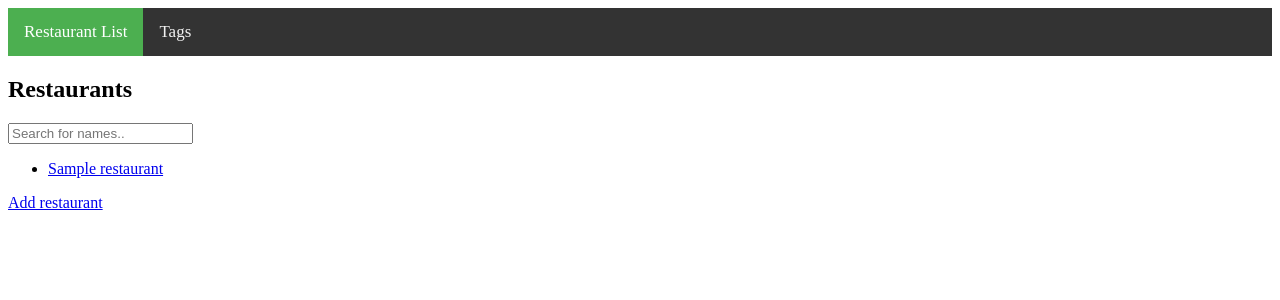
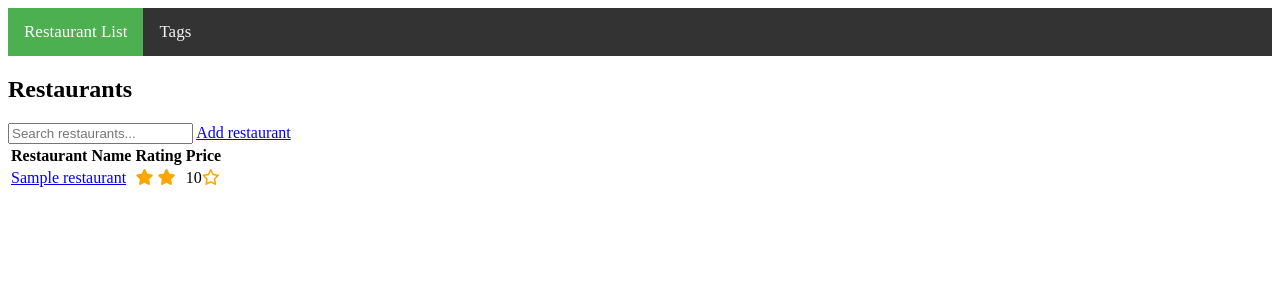
Before and after one commit to psmith150/restaurant-tracker, a Django app: template restaurant_tracker/templates/restaurant_tracker/index.html in a window 1280 px wide. Shown: the top 300 px of the page. Run offline with Django 3.2, Linux system fonts and the light colour scheme; the template is opened without the code that fills it: most values are stand-ins (such as "Sample title", 1, 10 or a date in 2020); some libraries are stand-ins or nearby versions.

Commit message:
Began adding style to index page.

```diff
--- a/restaurant_tracker/static/restaurant_tracker/style.css
+++ b/restaurant_tracker/static/restaurant_tracker/style.css
@@ -25,3 +25,15 @@
     background-color: #4CAF50;
     color: white;
   }
+
+  .fa-star {
+    color:orange;
+  }
+
+  .fa-star-half-alt {
+    color: orange;
+  }
+
+  #rating-column {
+    color: orange;
+  }
--- a/restaurant_tracker/templates/restaurant_tracker/base_restaurant.html
+++ b/restaurant_tracker/templates/restaurant_tracker/base_restaurant.html
@@ -1,7 +1,12 @@
 {% comment %} {% extends "base.html" %} {% endcomment %}
 {% load static %}
+<html>
+<head>
+<script src="https://kit.fontawesome.com/9357b5b30a.js"></script>
+<link rel="stylesheet" type="text/css" href="{% static 'restaurant_tracker/style.css' %}">
+</head>
+<body>
 {% block content%}
-    <link rel="stylesheet" type="text/css" href="{% static 'restaurant_tracker/style.css' %}">
     <div class="topnav">
         <a class="active" href="/restaurants">Restaurant List</a>
         <a >Tags</a>
@@ -11,3 +16,5 @@
         {% endblock %}
     </div>
 {% endblock content %}
+</body>
+</html>
--- a/restaurant_tracker/templates/restaurant_tracker/index.html
+++ b/restaurant_tracker/templates/restaurant_tracker/index.html
@@ -1,20 +1,74 @@
 {% extends "restaurant_tracker/base_restaurant.html" %}
-
+{% load static %}
 {% block page %}
 <h2>Restaurants</h2>
-<input type="text" id="myInput" onkeyup="myFunction()" placeholder="Search for names..">
-
+<input type="text" id="search-bar" onkeyup="myFunction()" placeholder="Search restaurants...">
+<a href="{% url 'restaurant_tracker:restaurant_create' %}">Add restaurant</a>
 {% if restaurant_list %}
-    <ul id="restaurantList">
+    <table id="restaurant-table">
+    <tr>
+        <th>Restaurant Name</th>
+        <th>Rating</th>
+        <th>Price</th>
+    </tr>
     {% for restaurant in restaurant_list %}
-        <li><a href="{% url 'restaurant_tracker:detail' restaurant.id %}">{{ restaurant.name }}</a></li>
+        <tr>
+            <td id="name-column"><a href="{% url 'restaurant_tracker:detail' restaurant.id %}">{{ restaurant.name }}</a></td>
+            <td id="rating-column">
+                {% if restaurant.rating == 0 %}
+                {% elif restaurant.rating == 1 %}
+                    <i class="fas fa-star-half-alt"></i>
+                {% elif restaurant.rating == 2 %}
+                    <i class="fas fa-star"></i>
+                {% elif restaurant.rating == 3 %}
+                    <i class="fas fa-star"></i>
+                    <i class="fas fa-star-half-alt"></i>
+                {% elif restaurant.rating == 4 %}
+                    <i class="fas fa-star"></i>
+                    <i class="fas fa-star"></i>
+                {% elif restaurant.rating == 5 %}
+                    <i class="fas fa-star"></i>
+                    <i class="fas fa-star"></i>
+                    <i class="fas fa-star-half-alt"></i>
+                {% elif restaurant.rating == 6 %}
+                    <i class="fas fa-star"></i>
+                    <i class="fas fa-star"></i>
+                    <i class="fas fa-star"></i>
+                {% elif restaurant.rating == 7 %}
+                    <i class="fas fa-star"></i>
+                    <i class="fas fa-star"></i>
+                    <i class="fas fa-star"></i>
+                    <i class="fas fa-star-half-alt"></i>
+                {% elif restaurant.rating == 8 %}
+                    <i class="fas fa-star"></i>
+                    <i class="fas fa-star"></i>
+                    <i class="fas fa-star"></i>
+                    <i class="fas fa-star"></i>
+                {% elif restaurant.rating == 9 %}
+                    <i class="fas fa-star"></i>
+                    <i class="fas fa-star"></i>
+                    <i class="fas fa-star"></i>
+                    <i class="fas fa-star"></i>
+                    <i class="fas fa-star-half-alt"></i>
+                {% elif restaurant.rating == 10 %}
+                    <i class="fas fa-star"></i>
+                    <i class="fas fa-star"></i>
+                    <i class="fas fa-star"></i>
+                    <i class="fas fa-star"></i>
+                    <i class="fas fa-star"></i>
+                {% endif %}
+            </td>
+            <td id="price-column">{{ restaurant.price }}<i class="far fa-star"></i></td>
+        </tr>
     {% endfor %}
-    </ul>
+    </table>
 {% else %}
     <p> No restaurants are available.</p>
 {% endif %}
-<a href="{% url 'restaurant_tracker:restaurant_create' %}">Add restaurant</a>
-<script>
+<div id="filter-sidebar">
+
+</div>
+{% comment %} <script>
     function myFunction() {
     // Declare variables
     var input, filter, ul, li, a, i, txtValue;
@@ -34,5 +88,5 @@
         }
     }
     }
-</script>
+</script> {% endcomment %}
 {% endblock page %}
--- a/restaurant_tracker/templates/restaurant_tracker/restaurant_detail.html
+++ b/restaurant_tracker/templates/restaurant_tracker/restaurant_detail.html
@@ -4,8 +4,8 @@
 <h1>{{ restaurant.name }}</h1>
 <p>Rating: {{ restaurant.rating }}</p>
 <p>Price: {{ restaurant.price }}</p>
-<p>Service: {{ restaurant.service }}</p>
-<p>Service: {{ restaurant.speed }}</p>
+<p>Service Comments: {{ restaurant.service }}</p>
+<p>Service Speed: {{ restaurant.speed }}</p>
 <p>Comment: {{ restaurant.comment }}</p>
 <p>Is Open?: {{ restaurant.is_open }}</p>
 <p>Latitude: {{ restaurant.latitude }}</p>
```
